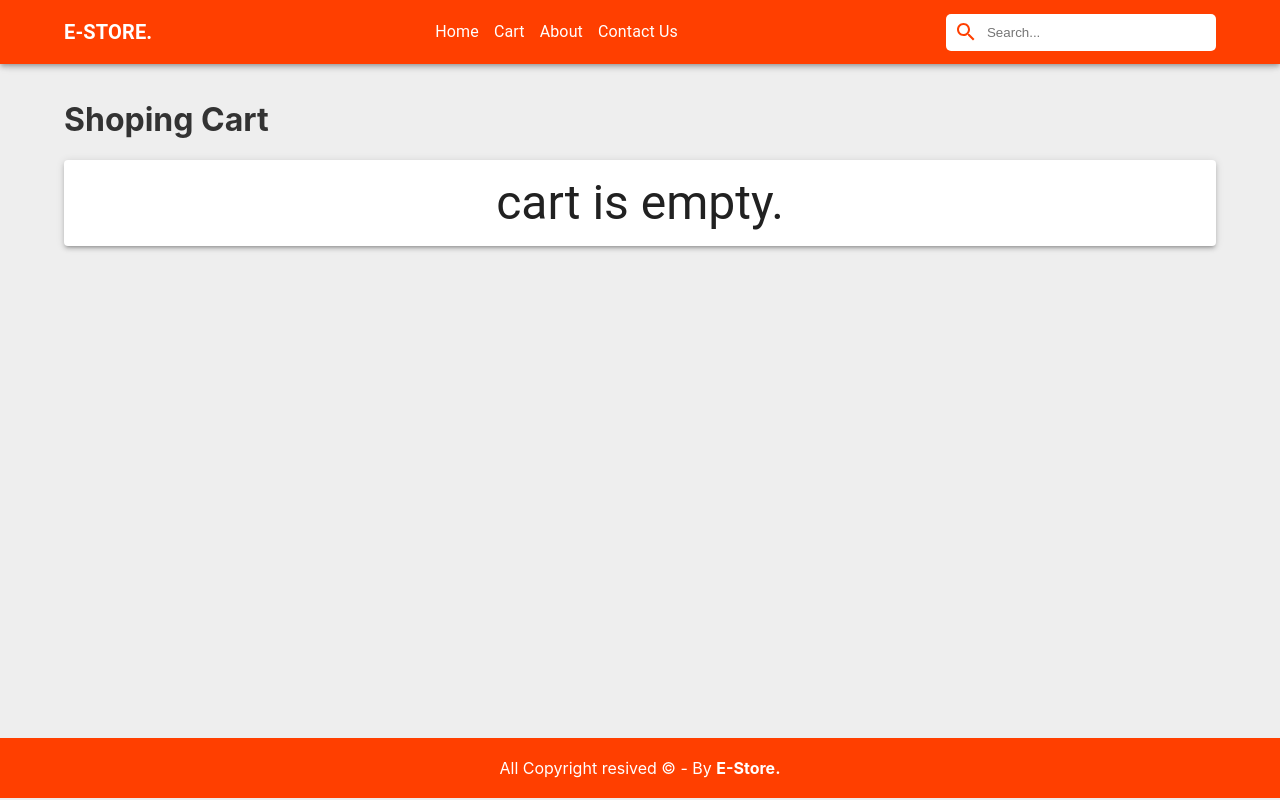
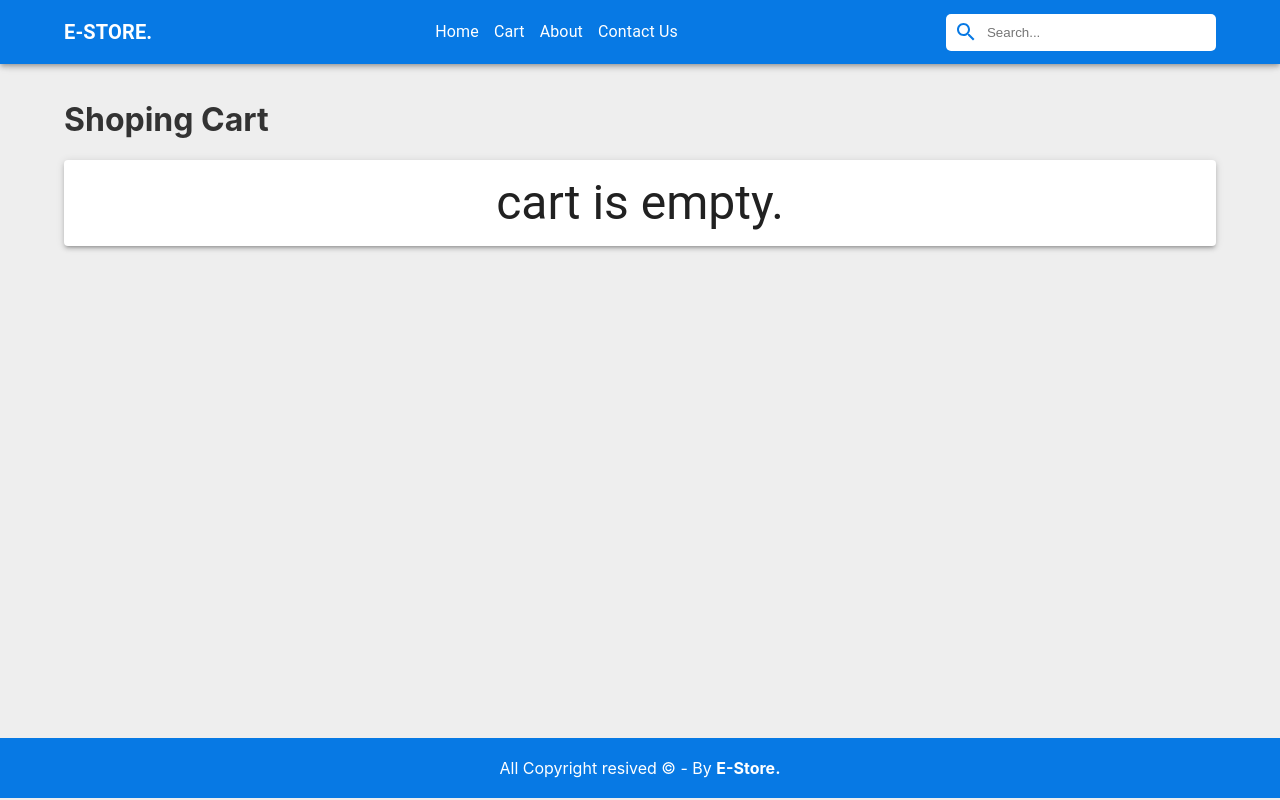
Before and after one commit to eljoker22/e-store, a Next.js app: page /cart in a window 1280 px wide. Built offline with nearby package versions, Linux system fonts and the light colour scheme.

Commit message:
change primary color

```diff
--- a/component/Header/Header.js
+++ b/component/Header/Header.js
@@ -22,7 +22,9 @@ function Header() {
         <AppBar style={{background: 'var(--primary)'}}>
             <Container>
             <Toolbar style={{padding: '0', justifyContent: 'space-between'}}>
+                <Link href="/">
                 <Typography variant="h6" style={{fontWeight: 'bold', cursor: 'pointer'}}>E-STORE.</Typography>
+                </Link>
                 {!mediaQuery &&
                 <>
                 <div className={classes.menuContainer}>
--- a/styles/globals.css
+++ b/styles/globals.css
@@ -7,14 +7,9 @@ body {
   background: var(--background);
   color: #333;
 }
-/*
-oange #ffb319
-pink  #EC255A
-
-*/
 :root{
   --background: #eee;
-  --primary: #FF3F00;
+  --primary: #0779E4;
 }
 a {
   color: inherit;
```
